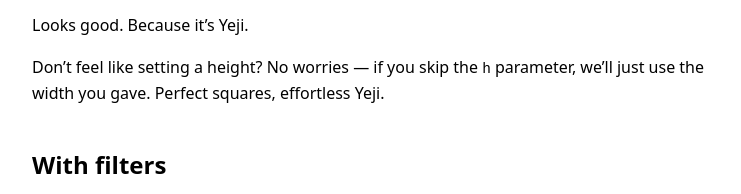
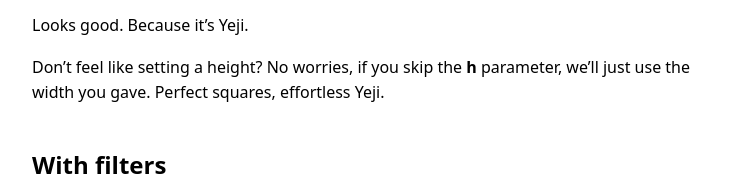
Before and after one commit to doffylamingo/placeyeji, a website: page public/index.html in a window 1280 px wide. Shown: the part 404-598 px from the top of the page, 268-1009 px from the left. Drawn offline with Linux system fonts and the light colour scheme.

Commit message:
fix: emphasize h parameter with bold formatting

```diff
--- a/public/index.html
+++ b/public/index.html
@@ -90,8 +90,8 @@
     <pre><code>&lt;img src="https://placeyeji.vercel.app/image?w=500&h=750" /&gt;</code></pre>
     <p>Looks good. Because it’s Yeji.</p>
     <p>
-      Don’t feel like setting a height? No worries — if you skip the
-      <code>h</code> parameter, we’ll just use the width you gave. Perfect
+      Don’t feel like setting a height? No worries, if you skip the
+      <strong>h</strong> parameter, we’ll just use the width you gave. Perfect
       squares, effortless Yeji.
     </p>
 
```
